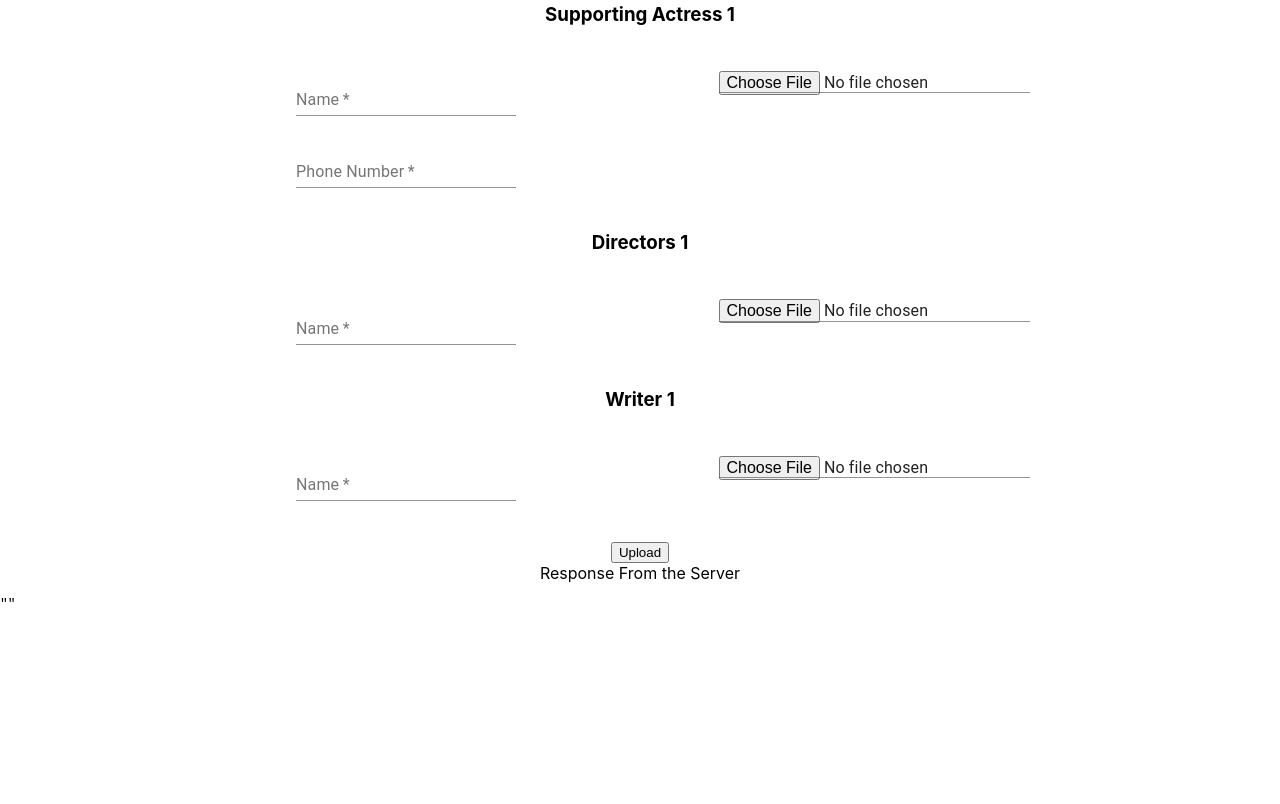
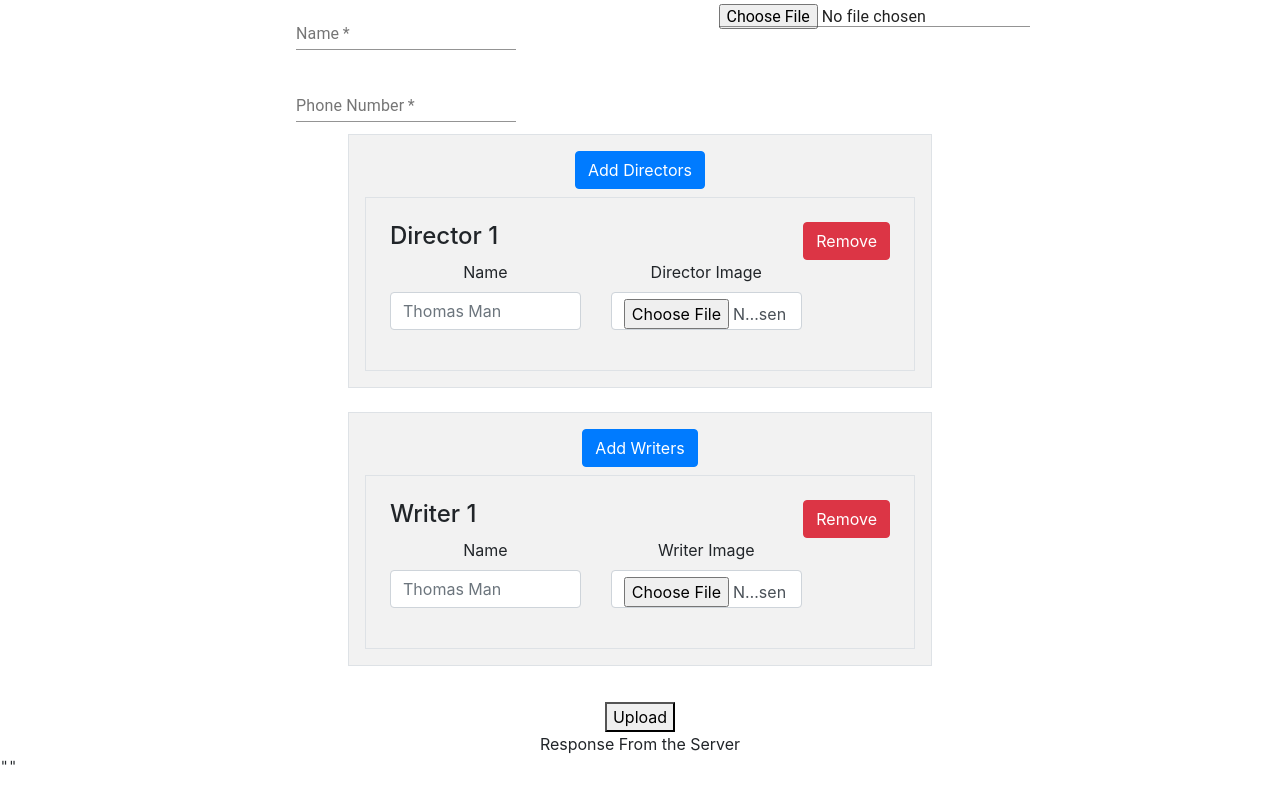
Before and after one commit to AashishSinghal/admin-panel, a React (Create React App) app: page / in a window 1280 px wide. Shown: the part 1240-2044 px from the top of the page. Before the commit the page ends 1864 px from the top, so only its background shows below. Built offline with nearby package versions, Linux system fonts and the light colour scheme.

Commit message:
doctor and writer component made

```diff
--- a/package.json
+++ b/package.json
@@ -13,7 +13,8 @@
     "react-dom": "^17.0.2",
     "react-scripts": "4.0.3",
     "uuid": "^8.3.2",
-    "web-vitals": "^1.0.1"
+    "web-vitals": "^1.0.1",
+    "bootstrap": "4.3.1"
   },
   "scripts": {
     "start": "react-scripts start",
--- /dev/null
+++ b/src/preUploadVideoContoller/AddDirectors/AddDirectors.js
@@ -0,0 +1,112 @@
+import React, { useState, Fragment } from "react";
+import './AddDriectors.css'
+import "bootstrap/dist/css/bootstrap.css";
+
+const AddDirector = () => {
+
+  const [inputFields, setInputFields] = useState([
+    { DirectorName: '',  Directorimg: '' }
+  ]);
+
+  const handleSubmit = e => {
+    e.preventDefault();
+    console.log("inputFields", inputFields);
+  };
+
+  const handleInputChange = (index, event) => {
+    const values = [...inputFields];
+    if (event.target.name === "DirectorName") {
+      values[index].DirectorName = event.target.value;
+    } else {
+      values[index].Directorimg = event.target.value;
+    }
+
+    setInputFields(values);
+  };
+
+  const handleAddFields = () => {
+    const values = [...inputFields];
+    values.push({DirectorName: '',  Directorimg: '' });
+    setInputFields(values);
+  };
+
+  const handleRemoveFields = index => {
+    const values = [...inputFields];
+    values.splice(index, 1);
+    setInputFields(values);
+  };
+
+  return (
+    <>
+      {/* <h1>Dynamic Form Fields in React</h1> */}
+      <br/>
+      <form onSubmit={handleSubmit}>
+        <div className="container_pad">
+          <button
+            className="btn btn-primary"
+            type="button"
+            onClick={() => handleAddFields()}
+          >
+            Add Directors
+          </button>
+          {inputFields.map((inputField, index) => (
+          <Fragment key={`${inputField}~${index}`}>
+            <div className="comp_border">
+              <div className="text_btn">
+                <h4>Director {index+1}</h4>
+                  <button
+                    className="btn btn-danger"
+                    type="button"
+                    onClick={() => handleRemoveFields(index)}
+                  >
+                    Remove
+                  </button>
+              </div>
+              <div className="row">
+                <div className="form-group col-sm-4 col-md-5">
+                  <label htmlFor="DirectorName">Name</label>
+                  <input
+                    type="text"
+                    placeholder="Thomas Man"
+                    className="form-control"
+                    id="DirectorName"
+                    name="DirectorName"
+                    value={inputField.DirectorName}
+                    onChange={event => handleInputChange(index, event)}
+                  />
+                </div>
+                <div className="form-group col-sm-4 col-md-5">
+                  <label htmlFor="Directorimg">Director Image</label>
+                  <input
+                    type="file"
+                    className="form-control"
+                    id="Directorimg"
+                    name="Directorimg"
+                    value={inputField.Directorimg}
+                    onChange={event => handleInputChange(index, event)}
+                  />
+                </div>
+              </div>
+            </div>
+          </Fragment>
+          ))}
+        </div>
+        {/*<div className="submit-button">
+          <button
+            className="btn btn-primary mr-2"
+            type="submit"
+            onSubmit={handleSubmit}
+          >
+            Save
+          </button>
+        </div>
+        <br/>
+         <pre>
+        {JSON.stringify(inputFields, null, 2)}
+        </pre> */}
+      </form>
+    </>
+  )
+}
+
+export default AddDirector;
--- /dev/null
+++ b/src/preUploadVideoContoller/AddDirectors/AddDriectors.css
@@ -0,0 +1,18 @@
+.container_pad{
+    margin: 0 11rem;
+    padding: 1rem;
+    border: 1px solid rgb(222,226,230);
+    background-color: rgb(242,242,242);
+  }
+  .container_pad .btn-primary{
+    margin-bottom: 8px;
+  }
+  .comp_border{
+    border: 1px solid rgb(222,226,230);
+    background-color: rgb(242,242,242);
+    padding: 1.5rem;
+  }
+  .text_btn{
+    display: flex;
+    justify-content: space-between;
+  }
--- a/src/preUploadVideoContoller/AddPreUploadVideo.js
+++ b/src/preUploadVideoContoller/AddPreUploadVideo.js
@@ -4,6 +4,8 @@ import Container from "@material-ui/core/Container";
 import React, { useState } from "react";
 import { uploadVideo } from "../APIs/uploadVideo";
 import "./preUploadvideo.css";
+// import { AddDirector } from "./AddDirectors/AddDirectors.js"
+import AddDirector from "./AddDirectors/AddDirectors";
 import {
   languages,
   planTypes,
@@ -11,6 +13,7 @@ import {
   cbfcrating,
   genres,
 } from "../Utils/Constants";
+import AddWriter from "./AddWriters/AddWriters";
 
 const AddPreUploadVideo = () => {
   const [videoFile, setVideoFile] = useState(null);
@@ -395,7 +398,9 @@ const AddPreUploadVideo = () => {
               />
             </Grid>
             <Grid item xs={6} sm={3} md={6}></Grid>
-            <Grid item xs={12}>
+            <AddDirector/>
+            <AddWriter/>
+            {/* <Grid item xs={12}>
               <h3>Directors 1</h3>
             </Grid>
             <Grid item xs={6} sm={3} md={6}>
@@ -420,8 +425,8 @@ const AddPreUploadVideo = () => {
                 type="file"
                 value={videoDetails.preUploadVideo.directorimg}
               />
-            </Grid>
-            <Grid item xs={12}>
+            </Grid> */}
+            {/* <Grid item xs={12}>
               <h3>Writer 1</h3>
             </Grid>
             <Grid item xs={6} sm={3} md={6}>
@@ -446,7 +451,7 @@ const AddPreUploadVideo = () => {
                 type="file"
                 value={videoDetails.preUploadVideo.writerimg}
               />
-            </Grid>
+            </Grid> */}
             <Grid items xs={12}></Grid>
           </Grid>
         </Container>
--- /dev/null
+++ b/src/preUploadVideoContoller/AddWriters/AddWriters.js
@@ -0,0 +1,112 @@
+import React, { useState, Fragment } from "react";
+// import './AddDriectors.css'
+import "bootstrap/dist/css/bootstrap.css";
+
+const AddWriter = () => {
+
+  const [inputFields, setInputFields] = useState([
+    { WriterName: '',  Writerimg: '' }
+  ]);
+
+  const handleSubmit = e => {
+    e.preventDefault();
+    console.log("inputFields", inputFields);
+  };
+
+  const handleInputChange = (index, event) => {
+    const values = [...inputFields];
+    if (event.target.name === "WriterName") {
+      values[index].WriterName = event.target.value;
+    } else {
+      values[index].Writerimg = event.target.value;
+    }
+
+    setInputFields(values);
+  };
+
+  const handleAddFields = () => {
+    const values = [...inputFields];
+    values.push({WriterName: '',  Writerimg: '' });
+    setInputFields(values);
+  };
+
+  const handleRemoveFields = index => {
+    const values = [...inputFields];
+    values.splice(index, 1);
+    setInputFields(values);
+  };
+
+  return (
+    <>
+      {/* <h1>Dynamic Form Fields in React</h1> */}
+      <br/>
+      <form onSubmit={handleSubmit}>
+        <div className="container_pad">
+          <button
+            className="btn btn-primary"
+            type="button"
+            onClick={() => handleAddFields()}
+          >
+            Add Writers
+          </button>
+          {inputFields.map((inputField, index) => (
+          <Fragment key={`${inputField}~${index}`}>
+            <div className="comp_border">
+              <div className="text_btn">
+                <h4>Writer {index+1}</h4>
+                  <button
+                    className="btn btn-danger"
+                    type="button"
+                    onClick={() => handleRemoveFields(index)}
+                  >
+                    Remove
+                  </button>
+              </div>
+              <div className="row">
+                <div className="form-group col-sm-4 col-md-5">
+                  <label htmlFor="WriterName">Name</label>
+                  <input
+                    type="text"
+                    placeholder="Thomas Man"
+                    className="form-control"
+                    id="WriterName"
+                    name="WriterName"
+                    value={inputField.WriterName}
+                    onChange={event => handleInputChange(index, event)}
+                  />
+                </div>
+                <div className="form-group col-sm-4 col-md-5">
+                  <label htmlFor="Writerimg">Writer Image</label>
+                  <input
+                    type="file"
+                    className="form-control"
+                    id="Writerimg"
+                    name="Writerimg"
+                    value={inputField.Writerimg}
+                    onChange={event => handleInputChange(index, event)}
+                  />
+                </div>
+              </div>
+            </div>
+          </Fragment>
+          ))}
+        </div>
+        {/*<div className="submit-button">
+          <button
+            className="btn btn-primary mr-2"
+            type="submit"
+            onSubmit={handleSubmit}
+          >
+            Save
+          </button>
+        </div>
+        <br/>
+         <pre>
+        {JSON.stringify(inputFields, null, 2)}
+        </pre> */}
+      </form>
+    </>
+  )
+}
+
+export default AddWriter;
```
Also changed, not shown: 1 other file (tests, documents, lock files or other folders).
